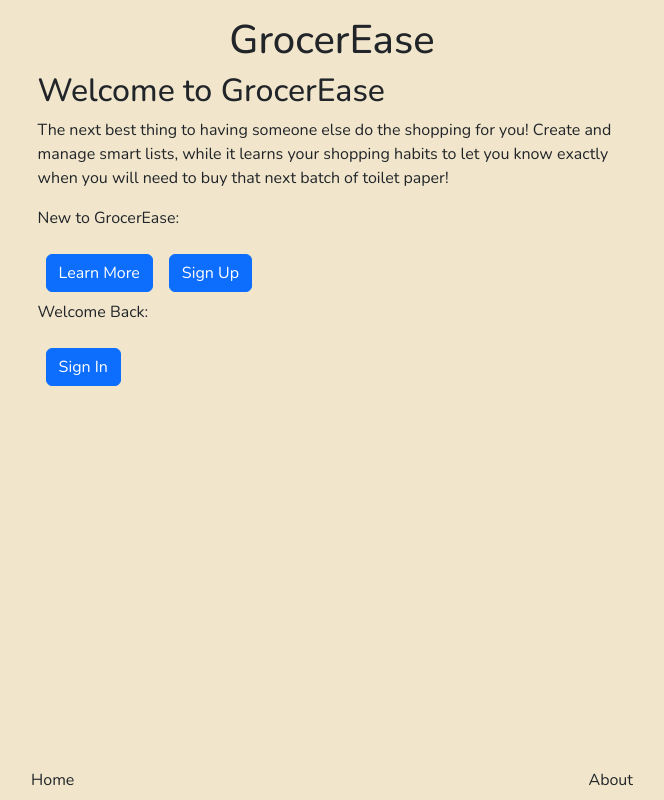
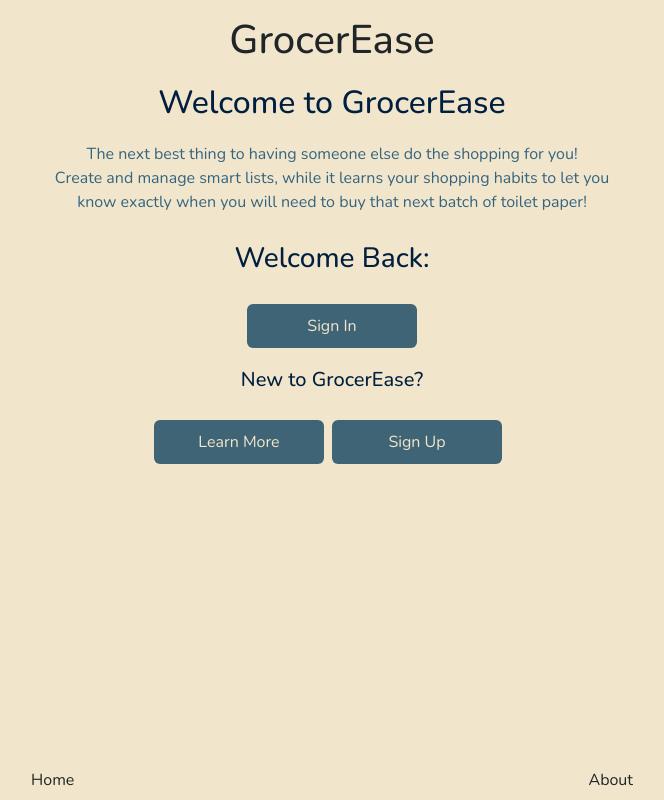
Before and after one commit to the-collab-lab/tcl-77-smart-shopping-list, a React (Vite) app: page / in a window 1280 px wide. Shown: the whole page, without its empty margins (308-972 px from the left). Built offline with nearby package versions, Linux system fonts and the light colour scheme; no server answers; what io-ts would draw is missing.

Commit message:
Apply styles to unauthenticated home page

```diff
--- a/src/styles/_variables.scss
+++ b/src/styles/_variables.scss
@@ -2,3 +2,4 @@
 $primary-beige: #f1e6cc;
 $primary-blue: #3f6476;
 $secondary-blue: #001f3f;
+$light-blue: #356481;
--- a/src/views/Home.tsx
+++ b/src/views/Home.tsx
@@ -1,5 +1,4 @@
 import React from "react";
-import "./Home.scss";
 import { List, User } from "../api";
 import { AuthenticatedHome, UnauthenticatedHome } from "../views";
 
--- /dev/null
+++ b/src/views/unauthenticated/UnauthenticatedHome.scss
@@ -0,0 +1,31 @@
+@use "../../styles/variables.scss" as *;
+
+.text__heading {
+	color: $secondary-blue;
+	text-align: center;
+	padding: 12px;
+}
+
+.text__normal {
+	color: $light-blue;
+	text-align: center;
+}
+
+.button {
+	background-color: $primary-blue;
+	border: none;
+	color: $primary-beige;
+	text-align: center;
+	padding: 10px 40px;
+	width: 170px;
+}
+
+.custom-button-wrapper {
+	display: flex;
+	justify-content: center; // Centers the button horizontally
+	align-items: center;
+}
+
+.custom-button-wrapper button {
+	@extend .button;
+}
--- a/src/views/unauthenticated/UnauthenticatedHome.tsx
+++ b/src/views/unauthenticated/UnauthenticatedHome.tsx
@@ -1,4 +1,5 @@
 import React from "react";
+import "./UnauthenticatedHome.scss";
 import { useNavigate } from "react-router-dom";
 import { SignInButton } from "../../api";
 import Button from "react-bootstrap/Button";
@@ -8,29 +9,33 @@ export function UnauthenticatedHome() {
 
 	return (
 		<div className="Home">
-			<h2>Welcome to GrocerEase</h2>
-			<p>
-				The next best thing to having someone else do the shopping for you!
+			<h2 className="text__heading">Welcome to GrocerEase</h2>
+			<p className="text__normal">
+				The next best thing to having someone else do the shopping for you!{" "}
+				<br />
 				Create and manage smart lists, while it learns your shopping habits to
 				let you know exactly when you will need to buy that next batch of toilet
 				paper!
 			</p>
 
 			<article>
-				<p>New to GrocerEase:</p>
-				<Button
-					onClick={() => navigate("/about")}
-					aria-label="Navigate to the about application page."
-					className="m-2"
-				>
-					Learn More
-				</Button>
-				<SignInButton isSignIn={false} />
+				<h3 className="text__heading">Welcome Back:</h3>
+				<div className="custom-button-wrapper">
+					<SignInButton />
+				</div>
 			</article>
 
 			<article>
-				<p>Welcome Back:</p>
-				<SignInButton />
+				<h5 className="text__heading">New to GrocerEase?</h5>
+				<div className="custom-button-wrapper">
+					<Button
+						onClick={() => navigate("/about")}
+						aria-label="Navigate to the about application page."
+					>
+						Learn More
+					</Button>
+					<SignInButton isSignIn={false} />
+				</div>
 			</article>
 		</div>
 	);
```
Also changed, not shown: src/views/Home.scss (deleted).
